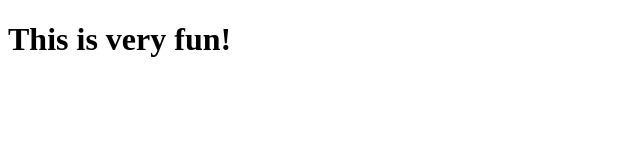
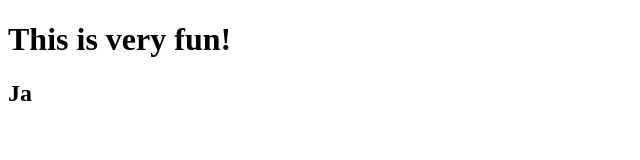
Before and after one commit to emildyulgerov/Module-2-Assignment, a plain HTML site: page site/index.html in a window 1280 px wide. Shown: the full height of the page, 0-640 px from the left. Drawn offline with Linux system fonts and the light colour scheme.

Commit message:
Some Modifications

```diff
--- a/site/index.html
+++ b/site/index.html
@@ -6,5 +6,6 @@
 </head>
 <body>
 <h1>This is very fun!</h1>
+<h2>Ja</h2>
 </body>
 </html>
```
Also changed, not shown: 2 other files.
